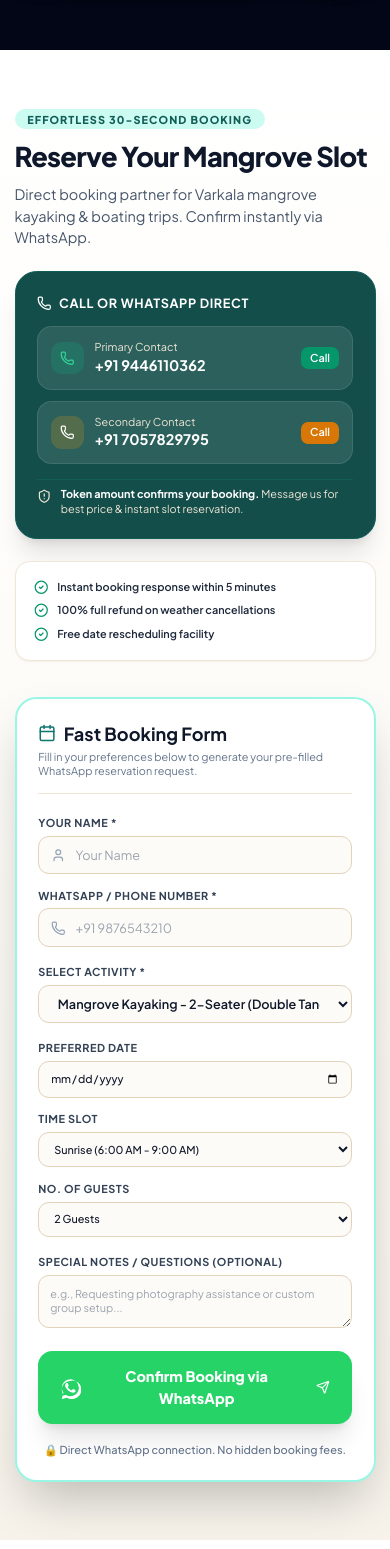
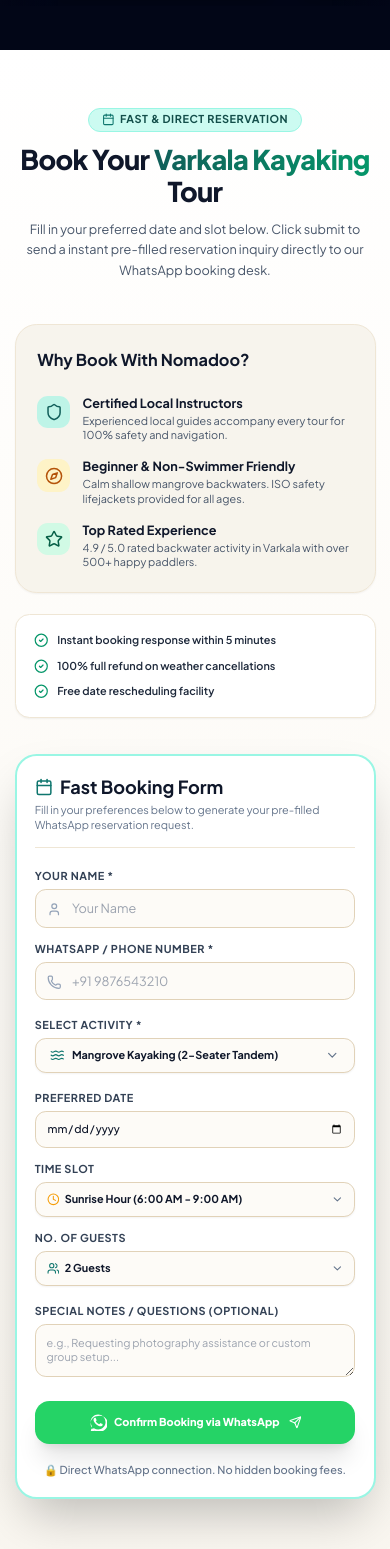
Before and after one commit to IsacSmile/nomadoo-varkala, a React (Vite) app: page / in a window 390 px wide. Shown: the part 5359-6908 px from the top of the page. Built offline with nearby package versions, Linux system fonts and the light colour scheme; the HTML template or start-up script is replaced by a standard one.

Commit message:
Customize form dropdown selectors and fix mobile WhatsApp submit button wrapping

```diff
--- a/src/components/BookingSection.tsx
+++ b/src/components/BookingSection.tsx
@@ -1,135 +1,146 @@
-import React, { useState, useEffect } from 'react';
-import { MessageCircle, Phone, Calendar, Clock, Users, User, CheckCircle2, ShieldAlert, Sparkles, Send } from 'lucide-react';
-import { CONTACT_PHONE_1, CONTACT_PHONE_2, WHATSAPP_NUMBER } from '../data/nomadooData';
+import React, { useState, useRef, useEffect } from 'react';
+import { WHATSAPP_NUMBER } from '../data/nomadooData';
+import { Calendar, Phone, User, Send, CheckCircle2, Shield, Compass, Star, ChevronDown, Clock, Users, Waves } from 'lucide-react';
 import { WhatsappIcon } from './WhatsappIcon';
 
-interface BookingSectionProps {
-  selectedActivityId?: string;
-}
-
-export const BookingSection: React.FC<BookingSectionProps> = ({ selectedActivityId }) => {
+export const BookingSection: React.FC = () => {
   const [name, setName] = useState('');
   const [phone, setPhone] = useState('');
+  const [activity, setActivity] = useState('Mangrove Kayaking (2-Seater Tandem)');
   const [date, setDate] = useState('');
-  const [timeSlot, setTimeSlot] = useState('Sunrise / Morning (6:00 AM - 9:00 AM)');
-  const [activity, setActivity] = useState('Mangrove Kayaking (2-Seater Tandem)');
+  const [timeSlot, setTimeSlot] = useState('Sunrise Hour (6:00 AM - 9:00 AM)');
   const [guests, setGuests] = useState('2');
   const [message, setMessage] = useState('');
 
-  // Update activity based on selection prop from parent
+  // Custom Dropdown Open States
+  const [activityOpen, setActivityOpen] = useState(false);
+  const [slotOpen, setSlotOpen] = useState(false);
+  const [guestsOpen, setGuestsOpen] = useState(false);
+
+  const activityRef = useRef<HTMLDivElement>(null);
+  const slotRef = useRef<HTMLDivElement>(null);
+  const guestsRef = useRef<HTMLDivElement>(null);
+
+  // Close dropdowns on click outside
   useEffect(() => {
-    if (selectedActivityId === 'kayak-1seater') {
-      setActivity('Mangrove Kayaking (1-Seater Single)');
-      setGuests('1');
-    } else if (selectedActivityId === 'kayak-2seater') {
-      setActivity('Mangrove Kayaking (2-Seater Tandem)');
-      setGuests('2');
-    } else if (selectedActivityId === 'country-boating') {
-      setActivity('Mangrove Country Boating (Traditional)');
-    } else if (selectedActivityId === 'speed-boating') {
-      setActivity('Mangrove Semi Speed Boating');
-    } else if (selectedActivityId === 'standup-paddleboarding') {
-      setActivity('Stand Up Paddleboarding (SUP)');
+    const handleClickOutside = (event: MouseEvent) => {
+      if (activityRef.current && !activityRef.current.contains(event.target as Node)) {
+        setActivityOpen(false);
       }
-  }, [selectedActivityId]);
+      if (slotRef.current && !slotRef.current.contains(event.target as Node)) {
+        setSlotOpen(false);
+      }
+      if (guestsRef.current && !guestsRef.current.contains(event.target as Node)) {
+        setGuestsOpen(false);
+      }
+    };
+    document.addEventListener('mousedown', handleClickOutside);
+    return () => document.removeEventListener('mousedown', handleClickOutside);
+  }, []);
+
+  const activitiesList = [
+    { label: 'Mangrove Kayaking - 1-Seater (Single)', val: 'Mangrove Kayaking (1-Seater Single)' },
+    { label: 'Mangrove Kayaking - 2-Seater (Double Tandem)', val: 'Mangrove Kayaking (2-Seater Tandem)' },
+    { label: 'Mangrove Country Boating (Traditional Wooden)', val: 'Mangrove Country Boating (Traditional)' },
+    { label: 'Mangrove Semi Speed Boating (35 mins)', val: 'Mangrove Semi Speed Boating' },
+    { label: 'Stand Up Paddleboarding (SUP)', val: 'Stand Up Paddleboarding (SUP)' }
+  ];
+
+  const timeSlotsList = [
+    { label: 'Sunrise Hour (6:00 AM - 9:00 AM)', val: 'Sunrise Hour (6:00 AM - 9:00 AM)' },
+    { label: 'Daytime / Midday (9:00 AM - 3:00 PM)', val: 'Daytime / Midday (9:00 AM - 3:00 PM)' },
+    { label: 'Sunset Hour (4:00 PM - 6:30 PM)', val: 'Sunset Hour (4:00 PM - 6:30 PM)' }
+  ];
+
+  const guestOptions = ['1', '2', '3', '4', '5', '6', '7', '8', '10', '12+'];
 
   const handleSubmit = (e: React.FormEvent) => {
     e.preventDefault();
 
-    const formattedMessage = `Hello Nomadoo Varkala! 🚣‍♂️
+    // Construct dynamic pre-filled message
+    const formattedText = `*New Booking Request - Nomadoo Varkala*%0A%0A` +
+      `👤 *Name:* ${name}%0A` +
+      `📞 *Phone:* ${phone}%0A` +
+      `🚣 *Activity:* ${activity}%0A` +
+      `📅 *Preferred Date:* ${date || 'Flexible / Next Available'}%0A` +
+      `⏰ *Time Slot:* ${timeSlot}%0A` +
+      `👥 *Number of Guests:* ${guests}%0A` +
+      (message ? `📝 *Notes:* ${message}%0A` : '') +
+      `%0APlease confirm availability and slot details!`;
 
-I would like to book a tour with the following details:
-• *Name:* ${name || 'Not provided'}
-• *Phone:* ${phone || 'Not provided'}
-• *Activity:* ${activity}
-• *Preferred Date:* ${date || 'Flexible / Next Available'}
-• *Preferred Time Slot:* ${timeSlot}
-• *Number of Guests:* ${guests} Person(s)
-${message ? `• *Special Notes:* ${message}` : ''}
-
-Please confirm availability and share payment token details for best price. Thank you!`;
-
-    const encodedText = encodeURIComponent(formattedMessage);
-    const whatsappUrl = `https://wa.me/${WHATSAPP_NUMBER}?text=${encodedText}`;
+    const whatsappUrl = `https://wa.me/${WHATSAPP_NUMBER}?text=${formattedText}`;
     window.open(whatsappUrl, '_blank');
   };
 
   return (
-    <section id="booking" className="py-16 sm:py-24 bg-gradient-to-b from-white via-sand-50 to-sand-100 relative">
+    <section id="booking" className="py-16 sm:py-20 lg:py-24 bg-gradient-to-b from-white via-sand-50 to-sand-100/60 relative overflow-hidden">
 
-      {/* Decorative Blob */}
-      <div className="absolute top-1/2 left-10 w-72 h-72 bg-mangrove-100/50 rounded-full blur-3xl -z-10 pointer-events-none" />
+      {/* Background Decor */}
+      <div className="absolute top-1/4 right-0 w-96 h-96 bg-mangrove-100/50 rounded-full blur-3xl -z-10 pointer-events-none" />
+      <div className="absolute bottom-10 left-0 w-80 h-80 bg-sunset-100/40 rounded-full blur-3xl -z-10 pointer-events-none" />
 
       <div className="max-w-7xl mx-auto px-4 sm:px-6 lg:px-8">
 
-        <div className="grid grid-cols-1 lg:grid-cols-12 gap-10 items-start">
-
-          {/* Left Column: Phone numbers & Booking info */}
-          <div className="lg:col-span-5 space-y-6">
-            <div className="space-y-3">
-              <span className="text-xs font-extrabold uppercase tracking-widest text-mangrove-800 bg-mangrove-100 px-3.5 py-1 rounded-full">
-                Effortless 30-Second Booking
+        {/* Section Header */}
+        <div className="text-center max-w-3xl mx-auto mb-12 sm:mb-16 space-y-3">
+          <span className="inline-flex items-center gap-1.5 bg-mangrove-100 border border-mangrove-200 text-mangrove-900 px-3.5 py-1 rounded-full text-xs font-bold uppercase tracking-wider">
+            <Calendar className="w-3.5 h-3.5 text-mangrove-700" />
+            Fast & Direct Reservation
           </span>
           <h2 className="text-3xl sm:text-4xl font-extrabold text-slate-900 tracking-tight">
-                Reserve Your Mangrove Slot
+            Book Your <span className="text-transparent bg-clip-text bg-gradient-to-r from-mangrove-800 to-emerald-600">Varkala Kayaking</span> Tour
           </h2>
-              <p className="text-base text-slate-600">
-                Direct booking partner for Varkala mangrove kayaking & boating trips. Confirm instantly via WhatsApp.
+          <p className="text-sm sm:text-base text-slate-600 leading-relaxed">
+            Fill in your preferred date and slot below. Click submit to send a instant pre-filled reservation inquiry directly to our WhatsApp booking desk.
           </p>
         </div>
 
-            {/* Direct Phone Numbers Highlight Box */}
-            <div className="bg-mangrove-900 text-white rounded-3xl p-6 shadow-xl border border-mangrove-800 space-y-4">
-              <h3 className="text-sm font-bold uppercase tracking-wider text-sunset-400 flex items-center gap-2">
-                <Phone className="w-4 h-4" />
-                <span>Call or WhatsApp Direct</span>
+        <div className="grid grid-cols-1 lg:grid-cols-12 gap-10 lg:gap-12 items-start">
+
+          {/* Left Column: Trust Summary & Instructions */}
+          <div className="lg:col-span-5 space-y-6">
+
+            <div className="bg-sand-100/90 rounded-3xl p-6 sm:p-8 border border-sand-200 shadow-sm space-y-6">
+              <h3 className="text-lg sm:text-xl font-bold text-slate-900">
+                Why Book With Nomadoo?
               </h3>
 
-              <div className="space-y-3">
-                <a
-                  href={`tel:${CONTACT_PHONE_1.replace(/\s+/g, '')}`}
-                  className="flex items-center justify-between p-3.5 rounded-2xl bg-white/10 hover:bg-white/20 transition-colors border border-white/10"
-                >
-                  <div className="flex items-center gap-3">
-                    <div className="w-9 h-9 rounded-xl bg-emerald-500/20 text-emerald-400 flex items-center justify-center font-bold">
-                      <Phone className="w-4 h-4" />
+              <div className="space-y-4">
+                <div className="flex items-start gap-3.5">
+                  <div className="w-9 h-9 rounded-xl bg-mangrove-200/60 text-mangrove-800 flex items-center justify-center flex-shrink-0 mt-0.5">
+                    <Shield className="w-5 h-5" />
                   </div>
                   <div>
-                      <p className="text-xs text-sand-200">Primary Contact</p>
-                      <p className="text-base font-bold text-white">{CONTACT_PHONE_1}</p>
-                    </div>
-                  </div>
-                  <span className="text-xs font-semibold bg-emerald-600 text-white px-2.5 py-1 rounded-lg">Call</span>
-                </a>
-
-                <a
-                  href={`tel:${CONTACT_PHONE_2.replace(/\s+/g, '')}`}
-                  className="flex items-center justify-between p-3.5 rounded-2xl bg-white/10 hover:bg-white/20 transition-colors border border-white/10"
-                >
-                  <div className="flex items-center gap-3">
-                    <div className="w-9 h-9 rounded-xl bg-sunset-500/20 text-sunset-400 flex items-center justify-center font-bold">
-                      <Phone className="w-4 h-4" />
-                    </div>
-                    <div>
-                      <p className="text-xs text-sand-200">Secondary Contact</p>
-                      <p className="text-base font-bold text-white">{CONTACT_PHONE_2}</p>
-                    </div>
-                  </div>
-                  <span className="text-xs font-semibold bg-sunset-600 text-white px-2.5 py-1 rounded-lg">Call</span>
-                </a>
-              </div>
-
-              {/* Note */}
-              <div className="pt-2 border-t border-mangrove-800 flex items-start gap-2.5 text-xs text-sand-200">
-                <ShieldAlert className="w-4 h-4 text-sunset-400 flex-shrink-0 mt-0.5" />
-                <p>
-                  <strong className="text-white">Token amount confirms your booking.</strong> Message us for best price & instant slot reservation.
-                </p>
+                    <h4 className="text-sm font-bold text-slate-900">Certified Local Instructors</h4>
+                    <p className="text-xs text-slate-600 mt-0.5">Experienced local guides accompany every tour for 100% safety and navigation.</p>
                   </div>
                 </div>
 
-            {/* Quick Guarantees */}
-            <div className="space-y-2.5 bg-white p-5 rounded-2xl border border-sand-200 shadow-sm">
+                <div className="flex items-start gap-3.5">
+                  <div className="w-9 h-9 rounded-xl bg-sunset-100 text-sunset-700 flex items-center justify-center flex-shrink-0 mt-0.5">
+                    <Compass className="w-5 h-5" />
+                  </div>
+                  <div>
+                    <h4 className="text-sm font-bold text-slate-900">Beginner & Non-Swimmer Friendly</h4>
+                    <p className="text-xs text-slate-600 mt-0.5">Calm shallow mangrove backwaters. ISO safety lifejackets provided for all ages.</p>
+                  </div>
+                </div>
+
+                <div className="flex items-start gap-3.5">
+                  <div className="w-9 h-9 rounded-xl bg-emerald-100 text-emerald-800 flex items-center justify-center flex-shrink-0 mt-0.5">
+                    <Star className="w-5 h-5" />
+                  </div>
+                  <div>
+                    <h4 className="text-sm font-bold text-slate-900">Top Rated Experience</h4>
+                    <p className="text-xs text-slate-600 mt-0.5">4.9 / 5.0 rated backwater activity in Varkala with over 500+ happy paddlers.</p>
+                  </div>
+                </div>
+              </div>
+
+            </div>
+
+            {/* Quick Guarantees Badge */}
+            <div className="bg-white rounded-2xl p-5 border border-sand-200 shadow-sm space-y-3">
               <div className="flex items-center gap-2.5 text-xs font-semibold text-slate-800">
                 <CheckCircle2 className="w-4 h-4 text-emerald-600" />
                 <span>Instant booking response within 5 minutes</span>
@@ -146,8 +157,8 @@
 
           </div>
 
-          {/* Right Column: Clean Form */}
-          <div className="lg:col-span-7 bg-white rounded-3xl p-6 sm:p-8 lg:p-10 border-2 border-mangrove-200 shadow-2xl space-y-6">
+          {/* Right Column: Clean Customized Form */}
+          <div className="lg:col-span-7 bg-white rounded-3xl p-5 sm:p-8 lg:p-10 border-2 border-mangrove-200 shadow-2xl space-y-6">
             <div className="border-b border-sand-200 pb-4">
               <h3 className="text-xl font-bold text-slate-900 flex items-center gap-2">
                 <Calendar className="w-5 h-5 text-mangrove-700" />
@@ -197,22 +208,46 @@
                 </div>
               </div>
 
-              {/* Activity Selection */}
-              <div>
+              {/* Custom Activity Dropdown */}
+              <div ref={activityRef} className="relative">
                 <label className="block text-xs font-bold text-slate-700 uppercase tracking-wider mb-1.5">
                   Select Activity *
                 </label>
-                <select
-                  value={activity}
-                  onChange={(e) => setActivity(e.target.value)}
-                  className="w-full bg-sand-50 border border-sand-300 focus:border-mangrove-600 focus:bg-white rounded-xl px-4 py-2.5 text-sm font-semibold text-slate-900 outline-none transition-all cursor-pointer"
+
+                <button
+                  type="button"
+                  onClick={() => setActivityOpen(!activityOpen)}
+                  className="w-full bg-sand-50 hover:bg-sand-100/80 border border-sand-300 focus:border-mangrove-600 focus:bg-white rounded-xl px-4 py-2.5 text-xs sm:text-sm font-bold text-slate-900 outline-none transition-all flex items-center justify-between shadow-sm"
                 >
-                  <option value="Mangrove Kayaking (1-Seater Single)">Mangrove Kayaking - 1-Seater (Single)</option>
-                  <option value="Mangrove Kayaking (2-Seater Tandem)">Mangrove Kayaking - 2-Seater (Double Tandem)</option>
-                  <option value="Mangrove Country Boating (Traditional)">Mangrove Country Boating (Traditional Wooden Boat)</option>
-                  <option value="Mangrove Semi Speed Boating">Mangrove Semi Speed Boating (35 mins)</option>
-                  <option value="Stand Up Paddleboarding (SUP)">Stand Up Paddleboarding (SUP)</option>
-                </select>
+                  <div className="flex items-center gap-2 truncate">
+                    <Waves className="w-4 h-4 text-mangrove-700 shrink-0" />
+                    <span className="truncate">{activity}</span>
+                  </div>
+                  <ChevronDown className={`w-4 h-4 text-slate-500 transition-transform duration-200 shrink-0 ${activityOpen ? 'rotate-180' : ''}`} />
+                </button>
+
+                {activityOpen && (
+                  <div className="absolute top-full left-0 right-0 mt-1.5 bg-white border border-sand-300 rounded-2xl shadow-2xl p-1.5 space-y-1 z-30 animate-fadeIn">
+                    {activitiesList.map((item) => (
+                      <button
+                        key={item.val}
+                        type="button"
+                        onClick={() => {
+                          setActivity(item.val);
+                          setActivityOpen(false);
+                        }}
+                        className={`w-full text-left px-3.5 py-2.5 rounded-xl text-xs sm:text-sm font-semibold transition-colors flex items-center justify-between ${
+                          activity === item.val
+                            ? 'bg-mangrove-100 text-mangrove-950 font-extrabold'
+                            : 'hover:bg-sand-100 text-slate-700 hover:text-slate-900'
+                        }`}
+                      >
+                        <span>{item.label}</span>
+                        {activity === item.val && <CheckCircle2 className="w-4 h-4 text-mangrove-700 shrink-0" />}
+                      </button>
+                    ))}
+                  </div>
+                )}
               </div>
 
               {/* Date, Time Slot & Guests */}
@@ -229,36 +264,85 @@
                   />
                 </div>
 
-                <div>
+                {/* Custom Time Slot Dropdown */}
+                <div ref={slotRef} className="relative">
                   <label className="block text-xs font-bold text-slate-700 uppercase tracking-wider mb-1.5">
                     Time Slot
                   </label>
-                  <select
-                    value={timeSlot}
-                    onChange={(e) => setTimeSlot(e.target.value)}
-                    className="w-full bg-sand-50 border border-sand-300 focus:border-mangrove-600 focus:bg-white rounded-xl px-3 py-2.5 text-xs font-medium text-slate-900 outline-none transition-all cursor-pointer"
+                  <button
+                    type="button"
+                    onClick={() => setSlotOpen(!slotOpen)}
+                    className="w-full bg-sand-50 hover:bg-sand-100/80 border border-sand-300 focus:border-mangrove-600 focus:bg-white rounded-xl px-3 py-2.5 text-xs font-bold text-slate-900 outline-none transition-all flex items-center justify-between shadow-sm"
                   >
-                    <option value="Sunrise / Early Morning (6:00 AM - 9:00 AM)">Sunrise (6:00 AM - 9:00 AM)</option>
-                    <option value="Daytime / Midday (9:00 AM - 3:00 PM)">Daytime (9:00 AM - 3:00 PM)</option>
-                    <option value="Sunset Hour (4:00 PM - 6:30 PM)">Sunset (4:00 PM - 6:30 PM)</option>
-                  </select>
+                    <div className="flex items-center gap-1.5 truncate">
+                      <Clock className="w-3.5 h-3.5 text-sunset-500 shrink-0" />
+                      <span className="truncate">{timeSlot}</span>
+                    </div>
+                    <ChevronDown className={`w-3.5 h-3.5 text-slate-500 transition-transform duration-200 shrink-0 ${slotOpen ? 'rotate-180' : ''}`} />
+                  </button>
+
+                  {slotOpen && (
+                    <div className="absolute top-full left-0 right-0 mt-1.5 bg-white border border-sand-300 rounded-2xl shadow-2xl p-1.5 space-y-1 z-30 animate-fadeIn min-w-[200px]">
+                      {timeSlotsList.map((slot) => (
+                        <button
+                          key={slot.val}
+                          type="button"
+                          onClick={() => {
+                            setTimeSlot(slot.val);
+                            setSlotOpen(false);
+                          }}
+                          className={`w-full text-left px-3 py-2 rounded-xl text-xs font-semibold transition-colors flex items-center justify-between ${
+                            timeSlot === slot.val
+                              ? 'bg-mangrove-100 text-mangrove-950 font-extrabold'
+                              : 'hover:bg-sand-100 text-slate-700'
+                          }`}
+                        >
+                          <span>{slot.label}</span>
+                          {timeSlot === slot.val && <CheckCircle2 className="w-3.5 h-3.5 text-mangrove-700 shrink-0" />}
+                        </button>
+                      ))}
+                    </div>
+                  )}
                 </div>
 
-                <div>
+                {/* Custom Guests Dropdown */}
+                <div ref={guestsRef} className="relative">
                   <label className="block text-xs font-bold text-slate-700 uppercase tracking-wider mb-1.5">
                     No. of Guests
                   </label>
-                  <select
-                    value={guests}
-                    onChange={(e) => setGuests(e.target.value)}
-                    className="w-full bg-sand-50 border border-sand-300 focus:border-mangrove-600 focus:bg-white rounded-xl px-3 py-2.5 text-xs font-medium text-slate-900 outline-none transition-all cursor-pointer"
+                  <button
+                    type="button"
+                    onClick={() => setGuestsOpen(!guestsOpen)}
+                    className="w-full bg-sand-50 hover:bg-sand-100/80 border border-sand-300 focus:border-mangrove-600 focus:bg-white rounded-xl px-3 py-2.5 text-xs font-bold text-slate-900 outline-none transition-all flex items-center justify-between shadow-sm"
                   >
-                    {[1, 2, 3, 4, 5, 6, 7, 8, 10, "12+"].map((num) => (
-                      <option key={num} value={String(num)}>
-                        {num} {num === 1 ? 'Guest' : 'Guests'}
-                      </option>
+                    <div className="flex items-center gap-1.5">
+                      <Users className="w-3.5 h-3.5 text-mangrove-700 shrink-0" />
+                      <span>{guests} {guests === '1' ? 'Guest' : 'Guests'}</span>
+                    </div>
+                    <ChevronDown className={`w-3.5 h-3.5 text-slate-500 transition-transform duration-200 shrink-0 ${guestsOpen ? 'rotate-180' : ''}`} />
+                  </button>
+
+                  {guestsOpen && (
+                    <div className="absolute top-full left-0 right-0 mt-1.5 bg-white border border-sand-300 rounded-2xl shadow-2xl p-1.5 grid grid-cols-2 gap-1 z-30 animate-fadeIn max-h-48 overflow-y-auto">
+                      {guestOptions.map((num) => (
+                        <button
+                          key={num}
+                          type="button"
+                          onClick={() => {
+                            setGuests(num);
+                            setGuestsOpen(false);
+                          }}
+                          className={`w-full text-center py-1.5 px-2 rounded-xl text-xs font-bold transition-colors ${
+                            guests === num
+                              ? 'bg-mangrove-800 text-white'
+                              : 'hover:bg-sand-100 text-slate-700'
+                          }`}
+                        >
+                          {num} {num === '1' ? 'Guest' : 'Guests'}
+                        </button>
                       ))}
-                  </select>
+                    </div>
+                  )}
                 </div>
               </div>
 
@@ -276,14 +360,14 @@
                 />
               </div>
 
-              {/* Big Confirm WhatsApp Button */}
+              {/* Big Confirm WhatsApp Button (Single-line on Mobile) */}
               <button
                 type="submit"
-                className="w-full bg-[#25D366] hover:bg-[#20bd5a] text-white font-extrabold text-base py-4 px-6 rounded-2xl shadow-xl hover:shadow-2xl transition-all flex items-center justify-center gap-3 transform hover:-translate-y-0.5 active:translate-y-0"
+                className="w-full bg-[#25D366] hover:bg-[#20bd5a] text-white font-extrabold text-xs sm:text-base py-3.5 sm:py-4 px-4 sm:px-6 rounded-2xl shadow-xl hover:shadow-2xl transition-all flex items-center justify-center gap-2 sm:gap-3 transform hover:-translate-y-0.5 active:translate-y-0"
               >
-                <WhatsappIcon className="w-6 h-6 fill-white" />
-                <span>Confirm Booking via WhatsApp</span>
-                <Send className="w-4 h-4 ml-1" />
+                <WhatsappIcon className="w-5 h-5 sm:w-6 sm:h-6 fill-white shrink-0" />
+                <span className="whitespace-nowrap">Confirm Booking via WhatsApp</span>
+                <Send className="w-3.5 h-3.5 sm:w-4 sm:h-4 ml-0.5 shrink-0" />
               </button>
 
               <p className="text-center text-[11px] text-slate-500 font-medium">
```
Also changed, not shown: 1 other file (tests, documents, lock files or other folders). Lines whose indentation alone changed are shown as unchanged.
